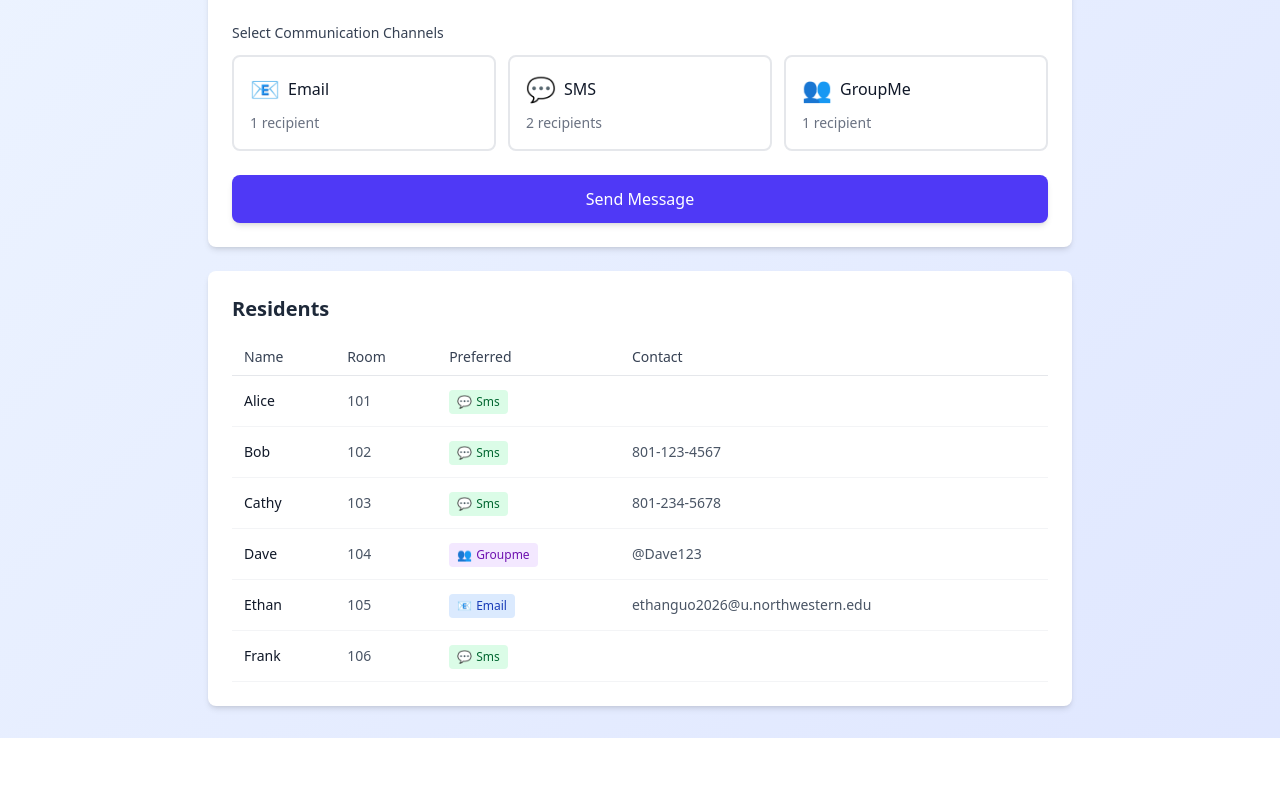
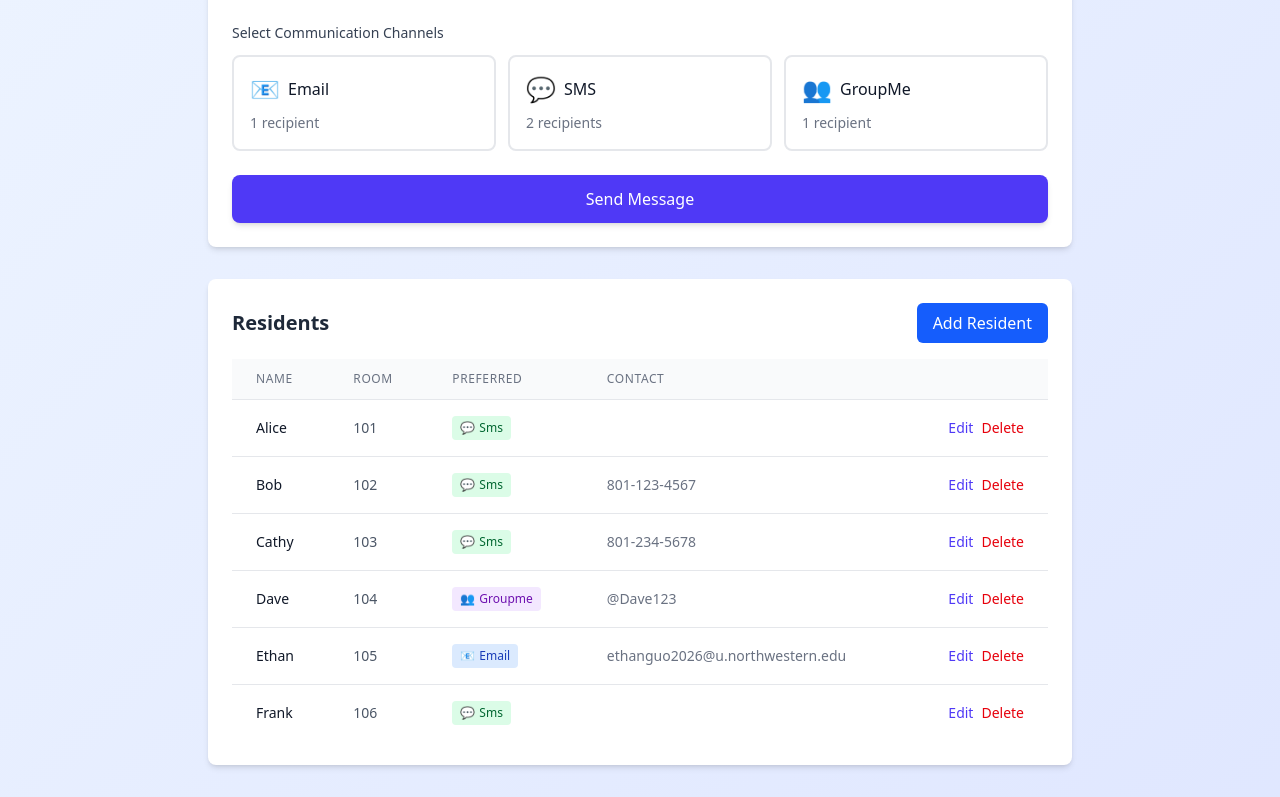
Before and after one commit to ishaanjalan05/RAaid, a React (Vite) app: page / in a window 1280 px wide. Shown: the part 545-1342 px from the top of the page. Before the commit the page ends 1283 px from the top, so only its background shows below. Built offline with nearby package versions, Linux system fonts and the light colour scheme.

Commit message:
add, edit, and remove contacts

```diff
--- a/src/App.tsx
+++ b/src/App.tsx
@@ -13,6 +13,7 @@ import { saveDraft, loadDraft, clearDraft } from './utilities/localStorage';
 import { sendEmail } from './utilities/sendEmail';
 import { sendGroupMe } from './utilities/sendGroupMe';
 import { sendSMS } from './utilities/sendSMS';
+import { ResidentForm } from './components/ResidentForm';
 
 function App() {
   const [message, setMessage] = useState('');
@@ -20,8 +21,9 @@ function App() {
   const [isSending, setIsSending] = useState(false);
   const [sendResults, setSendResults] = useState<SendResult[] | null>(null);
   const [error, setError] = useState<string | null>(null);
-
-  const residents = residentsData.residents as Resident[];
+  const [residents, setResidents] = useState<Resident[]>(residentsData.residents as Resident[]);
+  const [isFormOpen, setIsFormOpen] = useState(false);
+  const [editingResident, setEditingResident] = useState<Resident | null>(null);
 
   // Auto-save draft message to localStorage
   useEffect(() => {
@@ -131,6 +133,36 @@ function App() {
     clearDraft();
   };
 
+  const handleAddResident = () => {
+    setEditingResident(null);
+    setIsFormOpen(true);
+  };
+
+  const handleEditResident = (resident: Resident) => {
+    setEditingResident(resident);
+    setIsFormOpen(true);
+  };
+
+  const handleDeleteResident = (residentId: string) => {
+    setResidents(residents.filter((r) => r.id !== residentId));
+  };
+
+  const handleSaveResident = (resident: Resident) => {
+    if (editingResident) {
+      setResidents(residents.map((r) => (r.id === resident.id ? resident : r)));
+    } else {
+      const newResident = { ...resident, id: Date.now().toString() };
+      setResidents([...residents, newResident]);
+    }
+    setIsFormOpen(false);
+    setEditingResident(null);
+  };
+
+  const handleCancelForm = () => {
+    setIsFormOpen(false);
+    setEditingResident(null);
+  };
+
   return (
     <div className="min-h-screen bg-gradient-to-br from-blue-50 to-indigo-100">
       <div className="container mx-auto px-4 py-8 max-w-4xl">
@@ -162,7 +194,20 @@ function App() {
           </div>
         </div>
 
-        <ResidentsList residents={residents} />
+        <ResidentsList
+          residents={residents}
+          onAdd={handleAddResident}
+          onEdit={handleEditResident}
+          onDelete={handleDeleteResident}
+        />
+
+        {isFormOpen && (
+          <ResidentForm
+            resident={editingResident}
+            onSave={handleSaveResident}
+            onCancel={handleCancelForm}
+          />
+        )}
       </div>
     </div>
   );
--- /dev/null
+++ b/src/components/ResidentForm.tsx
@@ -0,0 +1,166 @@
+import { useState, useEffect } from 'react';
+import type { Resident } from '../types/resident';
+
+type ResidentFormProps = {
+  resident: Resident | null;
+  onSave: (resident: Resident) => void;
+  onCancel: () => void;
+};
+
+export const ResidentForm = ({ resident, onSave, onCancel }: ResidentFormProps) => {
+  const [formData, setFormData] = useState<Omit<Resident, 'id'>>({
+    name: '',
+    room: '',
+    preferredChannel: 'email',
+    email: '',
+    phone: '',
+    groupme: '',
+  });
+
+  useEffect(() => {
+    if (resident) {
+      setFormData({
+        name: resident.name,
+        room: resident.room,
+        preferredChannel: resident.preferredChannel,
+        email: resident.email,
+        phone: resident.phone,
+        groupme: resident.groupme,
+      });
+    } else {
+      setFormData({
+        name: '',
+        room: '',
+        preferredChannel: 'email',
+        email: '',
+        phone: '',
+        groupme: '',
+      });
+    }
+  }, [resident]);
+
+  const handleChange = (
+    e: React.ChangeEvent<HTMLInputElement | HTMLSelectElement>,
+  ) => {
+    const { name, value } = e.target;
+    setFormData((prev) => ({ ...prev, [name]: value }));
+  };
+
+  const handleSubmit = (e: React.FormEvent) => {
+    e.preventDefault();
+    const newResident: Resident = {
+      id: resident ? resident.id : Date.now().toString(),
+      ...formData,
+    };
+    onSave(newResident);
+  };
+
+  return (
+    <div className="fixed inset-0 bg-black bg-opacity-50 flex items-center justify-center z-50">
+      <div className="bg-white rounded-lg shadow-xl p-6 w-full max-w-md">
+        <h2 className="text-2xl font-bold mb-4">{resident ? 'Edit Resident' : 'Add Resident'}</h2>
+        <form onSubmit={handleSubmit}>
+          <div className="mb-4">
+            <label htmlFor="name" className="block text-sm font-medium text-gray-700">
+              Name
+            </label>
+            <input
+              type="text"
+              id="name"
+              name="name"
+              value={formData.name}
+              onChange={handleChange}
+              className="mt-1 block w-full rounded-md border-gray-300 shadow-sm focus:border-indigo-500 focus:ring-indigo-500 sm:text-sm"
+              required
+            />
+          </div>
+          <div className="mb-4">
+            <label htmlFor="room" className="block text-sm font-medium text-gray-700">
+              Room
+            </label>
+            <input
+              type="text"
+              id="room"
+              name="room"
+              value={formData.room}
+              onChange={handleChange}
+              className="mt-1 block w-full rounded-md border-gray-300 shadow-sm focus:border-indigo-500 focus:ring-indigo-500 sm:text-sm"
+              required
+            />
+          </div>
+          <div className="mb-4">
+            <label htmlFor="preferredChannel" className="block text-sm font-medium text-gray-700">
+              Preferred Channel
+            </label>
+            <select
+              id="preferredChannel"
+              name="preferredChannel"
+              value={formData.preferredChannel}
+              onChange={handleChange}
+              className="mt-1 block w-full rounded-md border-gray-300 shadow-sm focus:border-indigo-500 focus:ring-indigo-500 sm:text-sm"
+              required
+            >
+              <option value="email">Email</option>
+              <option value="sms">SMS</option>
+              <option value="groupme">GroupMe</option>
+            </select>
+          </div>
+          <div className="mb-4">
+            <label htmlFor="email" className="block text-sm font-medium text-gray-700">
+              Email
+            </label>
+            <input
+              type="email"
+              id="email"
+              name="email"
+              value={formData.email === null ? "" : formData.email}
+              onChange={handleChange}
+              className="mt-1 block w-full rounded-md border-gray-300 shadow-sm focus:border-indigo-500 focus:ring-indigo-500 sm:text-sm"
+            />
+          </div>
+          <div className="mb-4">
+            <label htmlFor="phone" className="block text-sm font-medium text-gray-700">
+              Phone
+            </label>
+            <input
+              type="tel"
+              id="phone"
+              name="phone"
+              value={formData.phone === null ? "" : formData.phone}
+              onChange={handleChange}
+              className="mt-1 block w-full rounded-md border-gray-300 shadow-sm focus:border-indigo-500 focus:ring-indigo-500 sm:text-sm"
+            />
+          </div>
+          <div className="mb-4">
+            <label htmlFor="groupme" className="block text-sm font-medium text-gray-700">
+              GroupMe
+            </label>
+            <input
+              type="text"
+              id="groupme"
+              name="groupme"
+              value={formData.groupme === null ? "" : formData.groupme}
+              onChange={handleChange}
+              className="mt-1 block w-full rounded-md border-gray-300 shadow-sm focus:border-indigo-500 focus:ring-indigo-500 sm:text-sm"
+            />
+          </div>
+          <div className="flex justify-end space-x-3">
+            <button
+              type="button"
+              onClick={onCancel}
+              className="px-4 py-2 bg-gray-200 text-gray-800 rounded-md hover:bg-gray-300"
+            >
+              Cancel
+            </button>
+            <button
+              type="submit"
+              className="px-4 py-2 bg-blue-600 text-white rounded-md hover:bg-blue-700"
+            >
+              Save
+            </button>
+          </div>
+        </form>
+      </div>
+    </div>
+  );
+};
--- a/src/components/ResidentsList.tsx
+++ b/src/components/ResidentsList.tsx
@@ -1,29 +1,55 @@
 import type { Resident } from '../types/resident';
 
-interface ResidentsListProps {
+type ResidentsListProps = {
   residents: Resident[];
-}
+  onAdd: () => void;
+  onEdit: (resident: Resident) => void;
+  onDelete: (residentId: string) => void;
+};
 
-export const ResidentsList = ({ residents }: ResidentsListProps) => {
+export const ResidentsList = ({ residents, onAdd, onEdit, onDelete }: ResidentsListProps) => {
   return (
-    <div className="mt-6 bg-white rounded-lg shadow-md p-6">
-      <h2 className="text-xl font-semibold text-gray-800 mb-4">Residents</h2>
+    <div className="mt-8 bg-white rounded-lg shadow-md p-6">
+      <div className="flex justify-between items-center mb-4">
+        <h2 className="text-xl font-semibold text-gray-800">Residents</h2>
+        <button
+          onClick={onAdd}
+          className="px-4 py-2 bg-blue-600 text-white rounded-md hover:bg-blue-700"
+        >
+          Add Resident
+        </button>
+      </div>
       <div className="overflow-x-auto">
-        <table className="w-full">
-          <thead>
-            <tr className="border-b border-gray-200">
-              <th className="text-left py-2 px-3 text-sm font-medium text-gray-700">Name</th>
-              <th className="text-left py-2 px-3 text-sm font-medium text-gray-700">Room</th>
-              <th className="text-left py-2 px-3 text-sm font-medium text-gray-700">Preferred</th>
-              <th className="text-left py-2 px-3 text-sm font-medium text-gray-700">Contact</th>
+        <table className="min-w-full divide-y divide-gray-200">
+          <thead className="bg-gray-50">
+            <tr>
+              <th scope="col" className="px-6 py-3 text-left text-xs font-medium text-gray-500 uppercase tracking-wider">
+                Name
+              </th>
+              <th scope="col" className="px-6 py-3 text-left text-xs font-medium text-gray-500 uppercase tracking-wider">
+                Room
+              </th>
+              <th scope="col" className="px-6 py-3 text-left text-xs font-medium text-gray-500 uppercase tracking-wider">
+                Preferred
+              </th>
+              <th scope="col" className="px-6 py-3 text-left text-xs font-medium text-gray-500 uppercase tracking-wider">
+                Contact
+              </th>
+              <th scope="col" className="relative px-6 py-3">
+                <span className="sr-only">Edit</span>
+              </th>
             </tr>
           </thead>
-          <tbody>
+          <tbody className="bg-white divide-y divide-gray-200">
             {residents.map((resident) => (
-              <tr key={resident.id} className="border-b border-gray-100 hover:bg-gray-50">
-                <td className="py-3 px-3 text-sm text-gray-900">{resident.name}</td>
-                <td className="py-3 px-3 text-sm text-gray-600">{resident.room}</td>
-                <td className="py-3 px-3">
+              <tr key={resident.id} className="hover:bg-gray-50">
+                <td className="px-6 py-4 whitespace-nowrap text-sm text-gray-900">
+                  {resident.name}
+                </td>
+                <td className="px-6 py-4 whitespace-nowrap text-sm text-gray-600">
+                  {resident.room}
+                </td>
+                <td className="px-6 py-4 whitespace-nowrap text-sm">
                   <span
                     className={`inline-flex items-center px-2 py-1 rounded text-xs font-medium ${
                       resident.preferredChannel === 'email'
@@ -39,10 +65,24 @@ export const ResidentsList = ({ residents }: ResidentsListProps) => {
                     <span className="ml-1 capitalize">{resident.preferredChannel}</span>
                   </span>
                 </td>
-                <td className="py-3 px-3 text-sm text-gray-600">
+                <td className="px-6 py-4 whitespace-nowrap text-sm text-gray-500">
                   {resident.preferredChannel === 'email' && resident.email}
                   {resident.preferredChannel === 'sms' && resident.phone}
                   {resident.preferredChannel === 'groupme' && resident.groupme}
+                </td>
+                <td className="px-6 py-4 whitespace-nowrap text-right text-sm font-medium space-x-2">
+                  <button
+                    onClick={() => onEdit(resident)}
+                    className="text-indigo-600 hover:text-indigo-900"
+                  >
+                    Edit
+                  </button>
+                  <button
+                    onClick={() => onDelete(resident.id)}
+                    className="text-red-600 hover:text-red-900"
+                  >
+                    Delete
+                  </button>
                 </td>
               </tr>
             ))}
```
